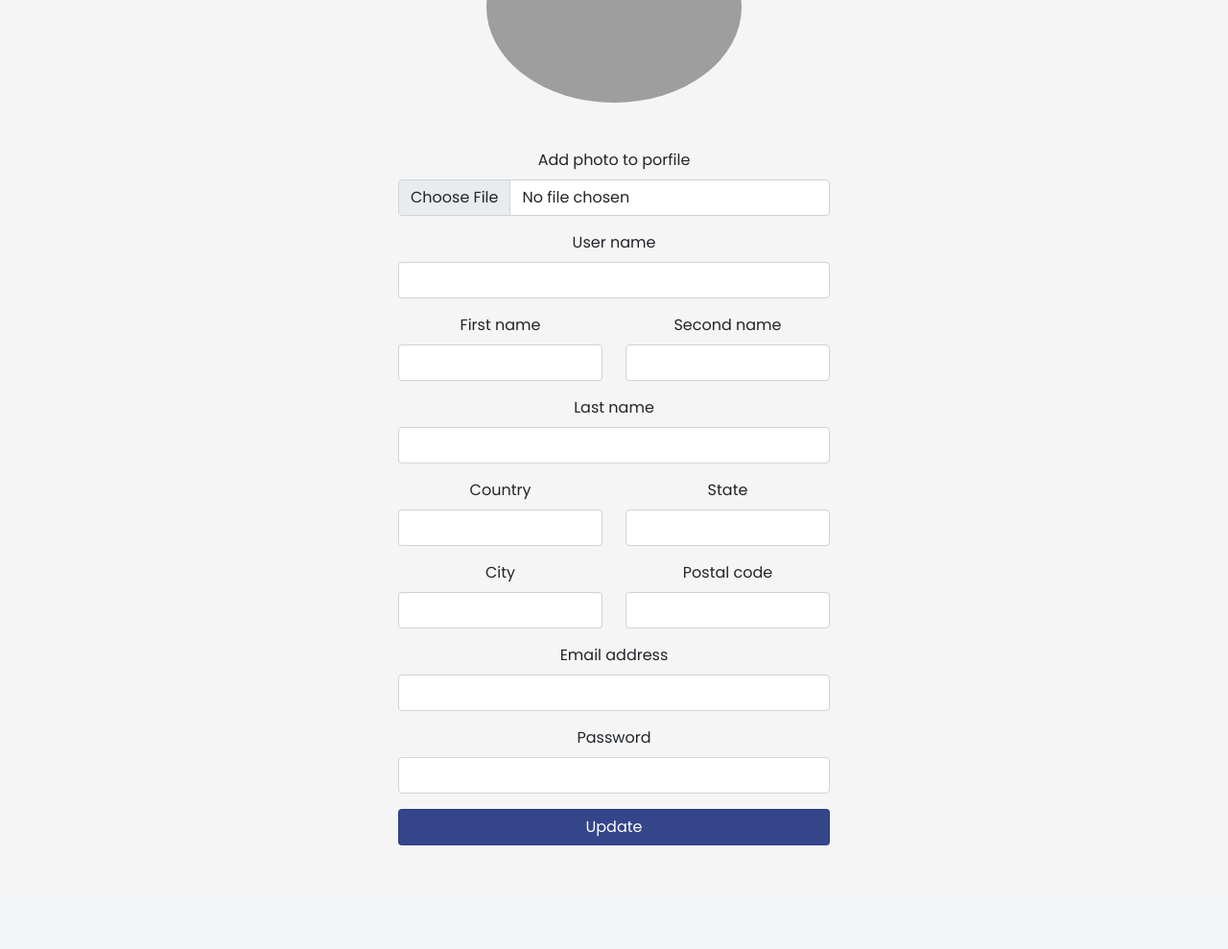
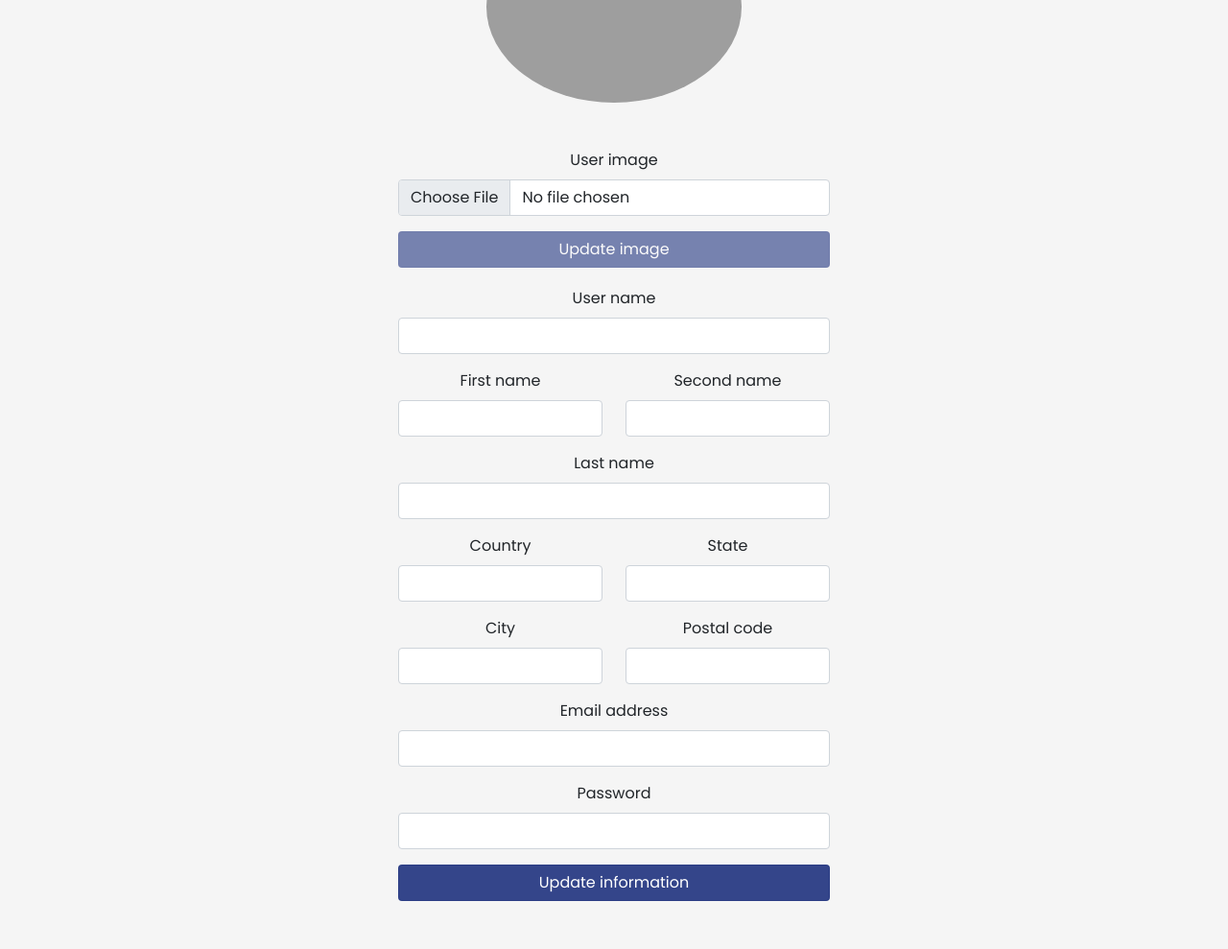
Before and after one commit to Edson19-coder/Proyecto_PWCI, a PHP site: page /views/settings.php in a window 1280 px wide. Shown: the part 185-1174 px from the top of the page at 96% size. Before the commit the page ends 1066 px from the top, so only its background shows below. Run offline with PHP 8.4, Linux system fonts and the light colour scheme; the visitor is signed in with stand-in values (Sample User, id 1); some libraries are stand-ins or nearby versions; grey boxes are pictures that could not be loaded.

Commit message:
Add to image profile

```diff
--- a/api/src/routes/user.php
+++ b/api/src/routes/user.php
@@ -49,6 +49,7 @@
                 $_SESSION['email'] = $user['email'];
                 $_SESSION['firstName'] = $user['firstName'];
                 $_SESSION['lastNames'] = $user['lastNames'];
+                $_SESSION['profilePicture'] = $user['profilePicture'];
 
                 echo json_encode($user);
             }else{
--- a/client/views/index.php
+++ b/client/views/index.php
@@ -33,7 +33,7 @@
         <div class="home welcome col-12">
             <div class="row" style="padding: 12px;">
                 <div class="col-12 col-xl-3" style="display: flex; justify-content: center; align-items: center;">
-                    <img src="https://mdbootstrap.com/img/Photos/Avatars/img (31).jpg" class="rounded-circle"
+                    <img src="<?php echo $_SESSION['profilePicture'] ?>" class="rounded-circle"
                         height="150px" alt="" loading="lazy" />
                 </div>
                 <div class="text-welcome col-12 col-xl-9" style="display: flex; align-items: center;">
--- /dev/null
+++ b/client/views/js/validation-settings.js
@@ -0,0 +1,19 @@
+$(document).ready( () => {
+
+        var fileInput = document.getElementById("InputImageSettings");
+
+        check();
+
+        $('#InputImageSettings').change(() => {
+            check();
+        })
+
+        function check() {
+            if(fileInput.files.length == 0) {
+                $( "#btn-update-image" ).prop( "disabled", true );
+            } else {
+                $( "#btn-update-image" ).prop( "disabled", false );
+            }
+        }
+
+});
--- a/client/views/navbar.php
+++ b/client/views/navbar.php
@@ -53,7 +53,7 @@
                         <div class="dropdown navbar-tool">
                             <a class="nav-link dropdown-toggle" href="#" id="navbarDropdownMenuLink" role="button"
                                 data-bs-toggle="dropdown" aria-expanded="false">
-                                <img src="https://mdbootstrap.com/img/Photos/Avatars/img (31).jpg" class="rounded-circle"
+                                <img src="<?php echo $_SESSION['profilePicture'] ?>" class="rounded-circle"
                                     height="30" alt="" loading="lazy" />
                             </a>
                             <ul class="dropdown-menu">
--- a/client/views/settings.php
+++ b/client/views/settings.php
@@ -31,21 +31,22 @@
 
         <div class="settings-content">
             <div class="col-12">
-                <img id="user-image-view" src="https://mdbootstrap.com/img/Photos/Avatars/img (31).jpg" class="rounded-circle" height="200" alt="" loading="lazy" />
+                <img id="user-image-view" src="<?php echo $_SESSION['profilePicture'] ?>" class="rounded-circle" height="200" alt="" loading="lazy" />
             </div>
             <div class="col-12" style="padding: 20px;">
                 <h1 id="user-name-view"></h1>
             </div>
             <div class="form-content col-6" style="margin-left: auto; margin-right: auto;">
+
+                <form class="col-10" action="../services/upload-image.php" method="POST" enctype="multipart/form-data">
+                    <div class="mb-3">
+                        <label for="InputUserNameSettings" class="form-label">User image</label>
+                        <input type="file" class="form-control" name="foto" onclick="check()" id="InputImageSettings">
+                    </div>
+                    <button id="btn-update-image" type="submit" class="col-12 btn btn-primary" style="margin-bottom: 20px ;">Update image</button>
+                </from>
+
                 <form class="col-10">
-
-                        <div class="form-group mb-3">
-                            <label for="image" class="form-label">
-                                Add photo to porfile
-                            </label>
-                            <input type="file" class="form-control" id="image" name="image" accept="image/*">
-                       </div>
-
                        <div class="mb-3">
                             <label for="InputUserNameSettings" class="form-label">User name</label>
                             <input type="text" class="form-control" id="InputUserNameSettings">
@@ -116,7 +117,7 @@
                             <label for="InputPasswordSettings" class="form-label">Password</label>
                             <input type="password" minlength="8" class="form-control" id="InputPasswordSettings">
                         </div>
-                        <button id="btn-update" type="submit" class="col-12 btn btn-primary" style="margin-bottom: 20px ;">Update</button>
+                        <button id="btn-update" type="submit" class="col-12 btn btn-primary" style="margin-bottom: 20px ;">Update information</button>
                 </form>
             </div>
         </div>
@@ -133,6 +134,7 @@
     <script src="//cdn.jsdelivr.net/npm/sweetalert2@10"></script>
     <script src="js/notifications.js"></script>
     <script src="../models/user.js"></script>
+    <script src="js/validation-settings.js"></script>
     <!-- /JS -->
 
     <script type="module">
```
Also changed, not shown: api/src/controllers/user.php (+7 -6 lines), client/services/upload-image.php (added, +36 -0 lines), api/src/images/defualt.png (added), api/src/images/husky-siberiano-bosque.jpg (added), api/src/images/pp.jpg (added).
